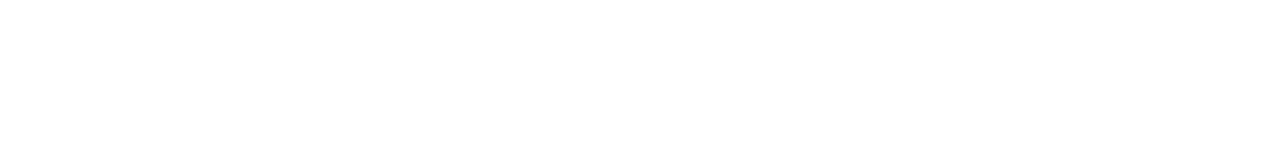
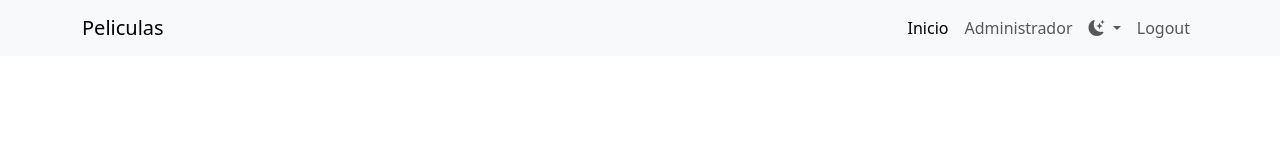
Before and after one commit to Maoi11/CRUDPelis, a plain HTML site: page index.html in a window 1280 px wide. Drawn offline with nearby package versions, Linux system fonts and the light colour scheme.

Commit message:
navbar completo

```diff
--- a/index.html
+++ b/index.html
@@ -9,9 +9,45 @@
     <meta name="keywords" content="bootstrap, javascript, create, update, read, delete">
     <meta name="author" content="Marisa Indiana Garat">
     <link href="https://cdn.jsdelivr.net/npm/bootstrap@5.3.0-alpha3/dist/css/bootstrap.min.css" rel="stylesheet" integrity="sha384-KK94CHFLLe+nY2dmCWGMq91rCGa5gtU4mk92HdvYe+M/SXH301p5ILy+dN9+nJOZ" crossorigin="anonymous">
+    <link rel="stylesheet" href="https://cdn.jsdelivr.net/npm/bootstrap-icons@1.10.5/font/bootstrap-icons.css">
 </head>
 <body>
+    <header>
+    <nav class="navbar navbar-expand-lg bg-body-tertiary">
+        <div class="container">
+          <a class="navbar-brand" href="index.html">Peliculas</a>
+          <button class="navbar-toggler" type="button" data-bs-toggle="collapse" data-bs-target="#navbarSupportedContent" aria-controls="navbarSupportedContent" aria-expanded="false" aria-label="Toggle navigation">
+            <span class="navbar-toggler-icon"></span>
+          </button>
+          <div class="collapse navbar-collapse" id="navbarSupportedContent">
+            <ul class="navbar-nav ms-auto mb-2 mb-lg-0">
+              <li class="nav-item">
+                <a class="nav-link active" aria-current="page" href="index.html">Inicio</a>
+              </li>
+              <li class="nav-item">
+                <a class="nav-link" href="pages/administrador.html">Administrador</a>
+              </li>
+              <li class="nav-item dropdown">
+                <span class="nav-link dropdown-toggle" role="button" data-bs-toggle="dropdown" aria-expanded="false">
+                    <i class="bi bi-moon-stars-fill"></i>
+                </span>
+                <ul class="dropdown-menu">
+                  <li><button class="dropdown-item" ><i class="bi bi-brightness-high-fill"></i> Light</button></li>
+                  <li><button class="dropdown-item" ><i class="bi bi-moon-stars-fill"></i> Dark</button></li>
 
+                </ul>
+              </li>
+              <li class="nav-item">
+                <a class="nav-link">Logout</a>
+              </li>
+            </ul>
+
+          </div>
+        </div>
+      </nav>
+    </header>
+    <main></main>
+    <footer></footer>
 
     <script src="https://cdn.jsdelivr.net/npm/bootstrap@5.3.0-alpha3/dist/js/bootstrap.bundle.min.js" integrity="sha384-ENjdO4Dr2bkBIFxQpeoTz1HIcje39Wm4jDKdf19U8gI4ddQ3GYNS7NTKfAdVQSZe" crossorigin="anonymous"></script>
     <script src="js/app.js"></script>
```
Also changed, not shown: pages/administrador.html (added), pages/detalle.html (added).
